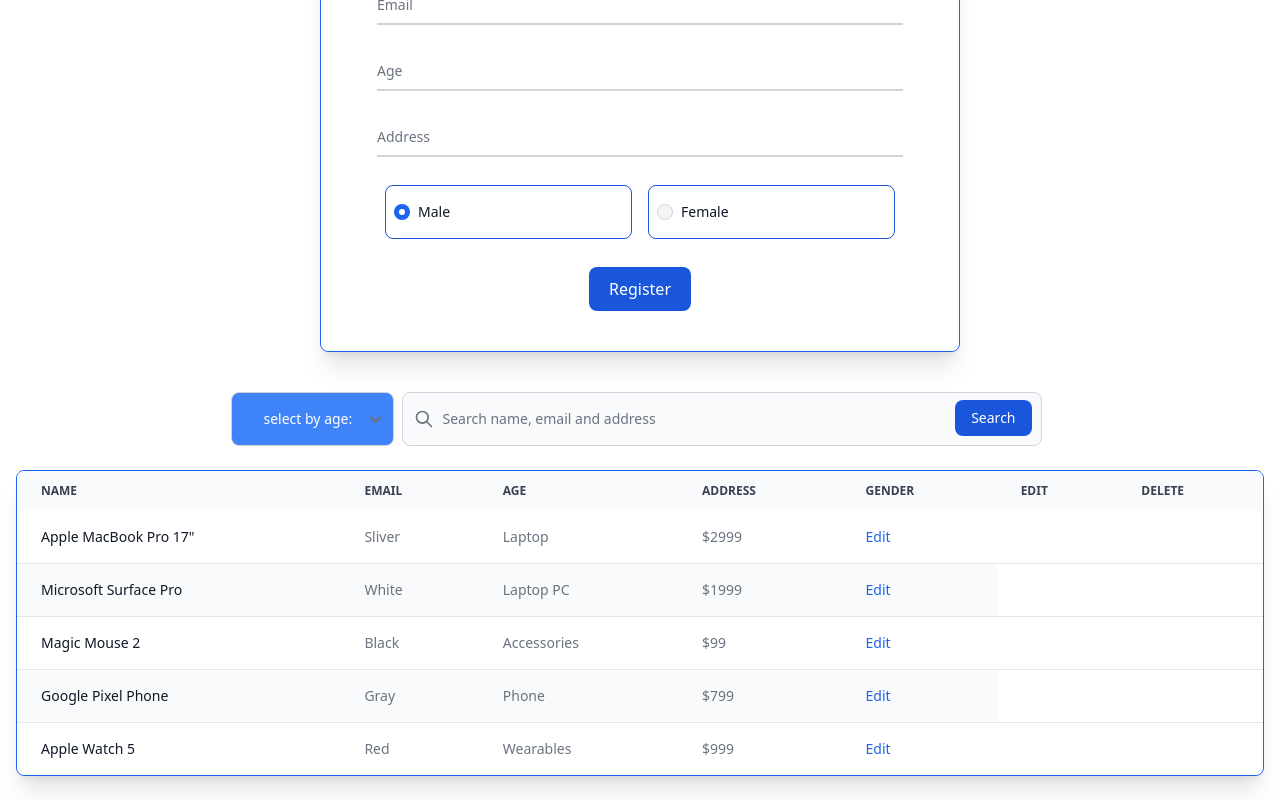
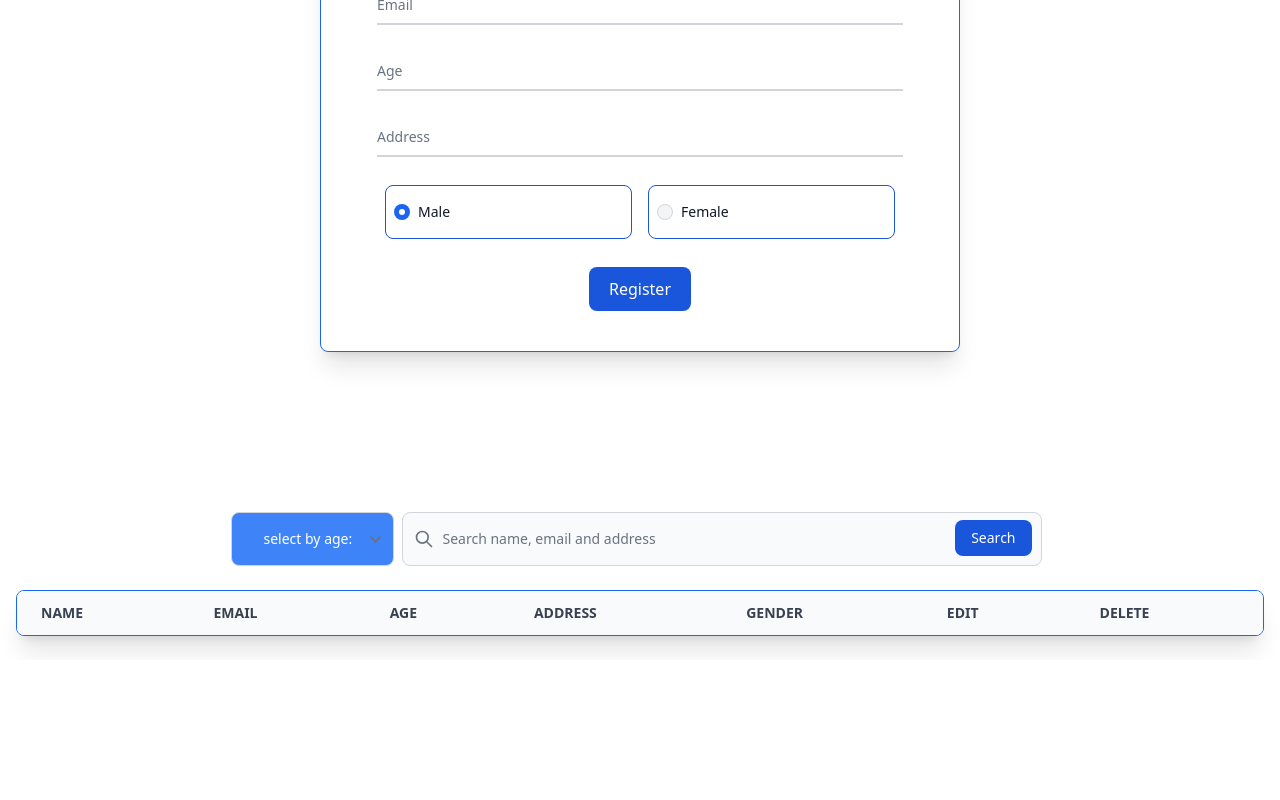
Before and after one commit to Abdulahadahmadi/crud-app, a Vue app: page / in a window 1280 px wide. Shown: the part 212-1012 px from the top of the page. After the commit the page ends 872 px from the top, so only its background shows below. Built offline with nearby package versions, Linux system fonts and the light colour scheme.

Commit message:
data saved successfully in local storage

```diff
--- a/src/components/Form.vue
+++ b/src/components/Form.vue
@@ -1,23 +1,23 @@
 <template>
     <div class="mx-4 my-10 md:mx-auto md:w-2/3 lg:w-2/4 h-full items-center border border-blue-600 p-4 rounded-lg shadow-xl">
-        <form class="mx-6 my-6 md:mx-10" @submit.prevent="">
+        <form class="mx-6 my-6 md:mx-10" @submit.prevent="registerUser">
             <div>
                 <h1 class="text-2xl mb-4 text-center font-bold">Register New User</h1>
             </div>
             <div class="relative z-0 mb-6 w-full group">
-                <input type="text" name="name" id="name" class="input peer" placeholder=" " required="">
+                <input type="text" name="name" id="name" class="input peer" v-model="name" placeholder=" ">
                 <label for="name" class="input-label">Name</label>
             </div>
             <div class="relative z-0 mb-6 w-full group">
-                <input type="email" name="email" id="email" class="input peer" placeholder=" " required="">
+                <input type="email" name="email" id="email" class="input peer" v-model="email" placeholder=" " >
                 <label for="email" class="input-label">Email</label>
             </div>
             <div class="relative z-0 mb-6 w-full group">
-                <input type="number" name="age" id="age" class="input peer" placeholder=" " required="">
+                <input type="number" name="age" id="age" class="input peer" v-model="age" placeholder=" " >
                 <label for="age" class="input-label">Age</label>
             </div>
                 <div class="relative z-0 mb-6 w-full group">
-                    <input type="address" name="address" id="address" class="input peer" placeholder=" " required="">
+                    <input type="address" name="address" id="address" class="input peer" v-model="address" placeholder=" ">
                     <label for="address" class="input-label">Address</label>
                 </div>
         <div class="flex flex-col md:flex-row">
@@ -31,16 +31,57 @@
             </div>
         </div>
         <div class="flex justify-center items-center">
-            <button type="submit" class="btn">Register</button>
+            <button type="submit" class="btn" @click="saveData">Register</button>
         </div>
         </form>
     </div>
+
+    <pre>
+        {{ name }}
+        {{ email }}
+        {{ age }}
+        {{ address }}
+    </pre>
 </template>
 
 <script>
-export default {
-    methods: {
+import { ref } from 'vue'
 
+    const name = ref('')
+
+
+    export default {
+        name: 'Form',
+        data() {
+            return {
+                name: "",
+                email: "",
+                age: "",
+                address: "",
+                users: [],
+            }
+        },
+        mounted() {
+
+        },
+
+        methods: {
+
+            registerUser() {
+                let data = {
+                    name: this.name,
+                    email: this.email,
+                    age: this.age,
+                    address: this.address
+                }
+                console.log(data);
+                this.users.push(data);
+                localStorage.setItem('users', JSON.stringify(this.users));
+            }
+
+        }
     }
-}
+
+
+
 </script>
--- a/src/components/Table.vue
+++ b/src/components/Table.vue
@@ -2,7 +2,7 @@
 
         <div class="overflow-x-auto relative  sm:rounded-lg border border-blue-600 mx-4 my-6 rounded-lg shadow-xl">
             <table class="w-full text-sm text-left text-gray-500 dark:text-gray-400">
-                <thead class="text-xs text-gray-700 uppercase bg-gray-50 dark:bg-gray-700 dark:text-gray-400">
+                <thead class="text-md text-gray-700 uppercase bg-gray-50 dark:bg-gray-700 dark:text-gray-400">
                     <tr>
                         <th scope="col" class="py-3 px-6">
                             Name
@@ -29,89 +29,19 @@
                 </thead>
                 <tbody>
                     <tr class="bg-white border-b dark:bg-gray-900 dark:border-gray-700">
-                        <th scope="row" class="py-4 px-6 font-medium text-gray-900 whitespace-nowrap dark:text-white">
-                            Apple MacBook Pro 17"
-                        </th>
-                        <td class="py-4 px-6">
-                            Sliver
-                        </td>
-                        <td class="py-4 px-6">
-                            Laptop
-                        </td>
-                        <td class="py-4 px-6">
-                            $2999
-                        </td>
-                        <td class="py-4 px-6">
-                            <a href="#" class="font-medium text-blue-600 dark:text-blue-500 hover:underline">Edit</a>
-                        </td>
+
                     </tr>
                     <tr class="bg-gray-50 border-b dark:bg-gray-800 dark:border-gray-700">
-                        <th scope="row" class="py-4 px-6 font-medium text-gray-900 whitespace-nowrap dark:text-white">
-                            Microsoft Surface Pro
-                        </th>
-                        <td class="py-4 px-6">
-                            White
-                        </td>
-                        <td class="py-4 px-6">
-                            Laptop PC
-                        </td>
-                        <td class="py-4 px-6">
-                            $1999
-                        </td>
-                        <td class="py-4 px-6">
-                            <a href="#" class="font-medium text-blue-600 dark:text-blue-500 hover:underline">Edit</a>
-                        </td>
+
                     </tr>
                     <tr class="bg-white border-b dark:bg-gray-900 dark:border-gray-700">
-                        <th scope="row" class="py-4 px-6 font-medium text-gray-900 whitespace-nowrap dark:text-white">
-                            Magic Mouse 2
-                        </th>
-                        <td class="py-4 px-6">
-                            Black
-                        </td>
-                        <td class="py-4 px-6">
-                            Accessories
-                        </td>
-                        <td class="py-4 px-6">
-                            $99
-                        </td>
-                        <td class="py-4 px-6">
-                            <a href="#" class="font-medium text-blue-600 dark:text-blue-500 hover:underline">Edit</a>
-                        </td>
+
                     </tr>
                     <tr class="bg-gray-50 border-b dark:bg-gray-800 dark:border-gray-700">
-                        <th scope="row" class="py-4 px-6 font-medium text-gray-900 whitespace-nowrap dark:text-white">
-                            Google Pixel Phone
-                        </th>
-                        <td class="py-4 px-6">
-                            Gray
-                        </td>
-                        <td class="py-4 px-6">
-                            Phone
-                        </td>
-                        <td class="py-4 px-6">
-                            $799
-                        </td>
-                        <td class="py-4 px-6">
-                            <a href="#" class="font-medium text-blue-600 dark:text-blue-500 hover:underline">Edit</a>
-                        </td>
+
                     </tr>
                     <tr>
-                        <th scope="row" class="py-4 px-6 font-medium text-gray-900 whitespace-nowrap dark:text-white">
-                            Apple Watch 5
-                        </th>
-                        <td class="py-4 px-6">
-                            Red
-                        </td>
-                        <td class="py-4 px-6">
-                            Wearables
-                        </td>
-                        <td class="py-4 px-6">
-                            $999
-                        </td>
-                        <td class="py-4 px-6">
-                            <a href="#" class="font-medium text-blue-600 dark:text-blue-500 hover:underline">Edit</a>
-                        </td>
+
                     </tr>
                 </tbody>
             </table>
@@ -120,6 +50,15 @@
 </template>
 <script>
 export default {
+    methods: {
+        getData() {
+            this.$http.get('/api/users').then(({ data }) => {
+                this.names = data
+            })
+        }
+    },
+    mounted() {
 
+    },
 }
 </script>
```
